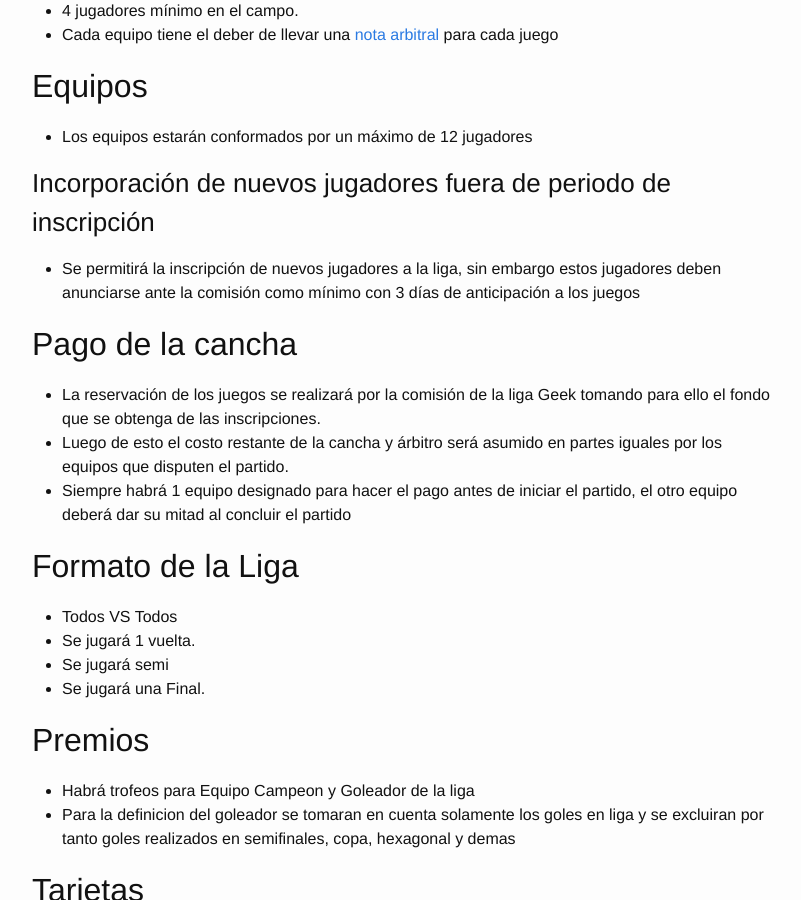
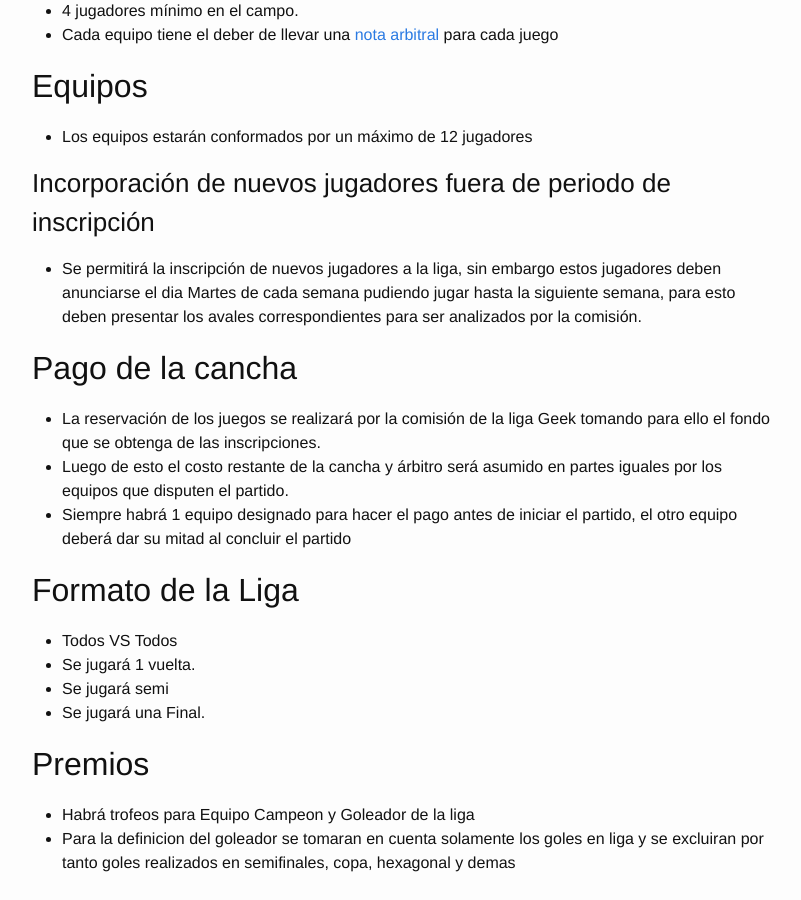
Before and after one commit to ligageek/ligageek.github.io, a Jekyll site: the page built from _posts/2015-07-03-reglamento.markdown, in a window 1280 px wide and 900 px high, scrolled down 2007 px. Shown: the whole window, without its empty margins (238-1039 px from the left). Built offline with Jekyll 4.4.1, drawn with Linux system fonts in a browser that asks for light colours; comment, search, counter and statistics services are not loaded.

Commit message:
2016-03-18-reglamento.markdown
Se modifico la Incorporación de nuevos jugadores fuera de periodo de inscripción

```diff
--- a/_posts/2015-07-03-reglamento.markdown
+++ b/_posts/2015-07-03-reglamento.markdown
@@ -84,7 +84,7 @@ Se creará una comisión que investigara todas las acusaciones de jugadores no i
 
 ### Incorporación de nuevos jugadores fuera de periodo de inscripción
 
-- Se permitirá la inscripción de nuevos jugadores a la liga, sin embargo estos jugadores deben anunciarse ante la comisión como mínimo con 3 días de anticipación a los juegos
+- Se permitirá la inscripción de nuevos jugadores a la liga, sin embargo estos jugadores deben anunciarse el dia Martes de cada semana pudiendo jugar hasta la siguiente semana, para esto deben presentar los avales correspondientes para ser analizados por la comisión.
 
 ## Pago de la cancha
 
```
